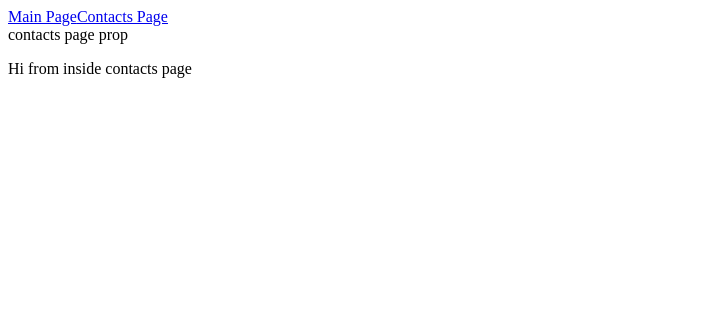
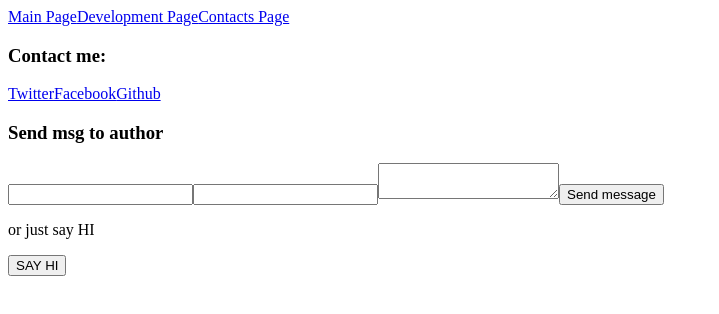
Before and after one commit to maxershov/Max-Ershov-Site, a React app: page /contacts in a window 1280 px wide. Shown: the top 314 px of the page, without its empty margins (0-719 px from the left). Built offline with nearby package versions, Linux system fonts and the light colour scheme.

Commit message:
add new pages (HTML)

```diff
--- a/src/components/App.tsx
+++ b/src/components/App.tsx
@@ -1,7 +1,8 @@
 import * as React from "react";
 import { BrowserRouter as Router, Route, Link, Switch } from 'react-router-dom';
-import { MainPage } from "./MainPage";
-import { ContactsPage } from "./ContactsPage";
+import  MainPage from "./MainPage";
+import ContactsPage from "./ContactsPage";
+import DevPage from "./DevPage";
 
 const App = () => {
         return (
@@ -9,10 +10,12 @@ const App = () => {
             <div>
               <nav>
                 <Link to="/main">Main Page</Link>
+                <Link to="/dev">Development Page</Link>
                 <Link to="/contacts">Contacts Page</Link>
               </nav>
               <Switch>
                 <Route exact path="/main" component={MainPage} />
+                <Route exact path="/dev" component={DevPage} />
                 <Route exact path="/contacts" component={ContactsPage} />
               </Switch>
             </div>
--- /dev/null
+++ b/src/components/ContactFields.tsx
@@ -0,0 +1,18 @@
+import * as React from 'react';
+
+
+const  ContactFields: React.FC = () => {
+    return (
+      <div>
+        <h3>Send msg to author</h3>
+        <form>
+          <input type="text" />
+          <input type="text" />
+          <textarea />
+          <button type="submit">Send message</button>
+        </form>
+      </div>
+    )
+}
+
+export default ContactFields;
--- a/src/components/ContactsPage.tsx
+++ b/src/components/ContactsPage.tsx
@@ -1,16 +1,19 @@
 import * as React from 'react';
+import ContactFields from "./ContactFields";
 
-export interface ContactsPageProps {
-    title?: string
-}
+const  ContactsPage: React.FC = () => {
+  return (
+    <div className="Contact">
+      <h3>Contact me:</h3>
+      {/* < TODO Add small logos> */}
+      <a href="https://twitter.com/">Twitter</a>
+      <a href="https://facebook.com/">Facebook</a>
+      <a href="https://github.com/">Github</a>
+      <ContactFields />
+      <p>or just say HI</p>
+      <button type="button">SAY HI</button>
+    </div>
+  )
+};
 
-export function ContactsPage ({
-    title = "contacts page prop",
-}: ContactsPageProps){
-    return (
-      <div>
-        {title}
-        <p>Hi from inside contacts page</p>
-      </div>
-    )
-}
+export default ContactsPage;
--- /dev/null
+++ b/src/components/DevPage.tsx
@@ -0,0 +1,20 @@
+import * as React from 'react';
+
+
+const  DevPage: React.FC = () => {
+    return (
+      <div>
+        <h3>Used in this page:</h3>
+        <ul>
+          <li>React</li>
+          <li>TypeScript</li>
+          <li>react-router-dom</li>
+          <li>ESLint</li>
+        </ul>
+        <h3>You can found all the source code in my </h3>
+        <a href="https://github.com/">github repository</a>
+      </div>
+    )
+}
+
+export default DevPage;
--- a/src/components/MainPage.tsx
+++ b/src/components/MainPage.tsx
@@ -1,16 +1,16 @@
 import * as React from 'react';
+import { Link } from 'react-router-dom';
 
-export interface MainPageProps {
-    title?: string
-}
-
-export function MainPage ({
-    title = "prop from MainPage",
-}: MainPageProps){
+const  MainPage: React.FC = () => {
     return (
       <div>
-        {title}
-        <p>Hi from Main Page</p>
+        <h2>Hi</h2>
+        <h2>My name is Max and this is my page</h2>
+        <h3>Where Am I?</h3>
+        <p>You`re on my personal site. If you found something weird, please contact me on </p>
+        <Link to="/contacts">contacts page</Link>
       </div>
     )
 }
+
+export default MainPage;
```
